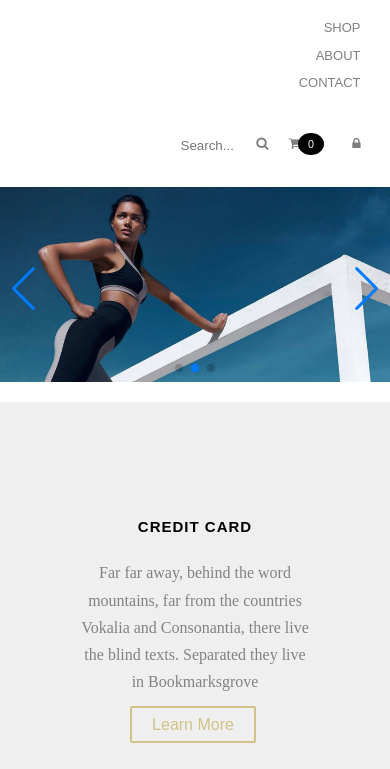
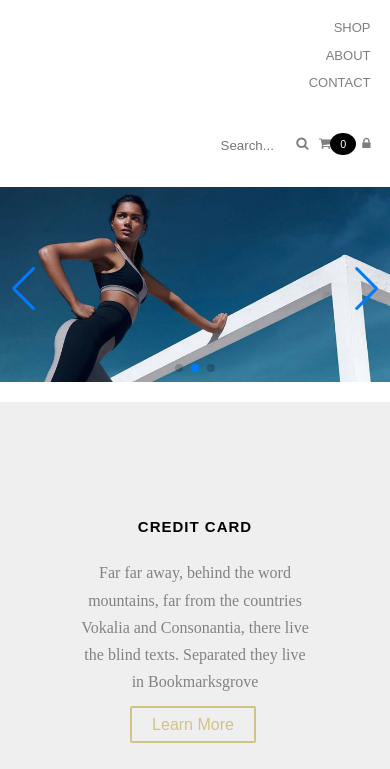
Before and after one commit to IuliaPoltean/scoala-infomala, a plain HTML site: page PROIECT FINAL/index.html in a window 390 px wide. Both pictures are taken after a click on the button 355 px from the left and 43 px from the top of the page. Shown: the part 75-844 px from the top of the page. Drawn offline with nearby package versions, Linux system fonts and the light colour scheme; no server answers.

Commit message:
Final Project - Shopping Sportswear

```diff
--- a/PROIECT FINAL/resources/css/style.css
+++ b/PROIECT FINAL/resources/css/style.css
@@ -4,10 +4,10 @@
   *
   * ======================================================= */
 
-  /*Loading CSS*/
+/*Loading CSS*/
 .lds-ripple div {
   border-color: #ffffff;
-  background:#ffffff;
+  background: #ffffff;
   background-color: #adadad;
   background-color: rgba(158, 158, 158, 0.7);
 }
@@ -203,6 +203,11 @@ ul {
     border: none;
     float: right;
   }
+
+  .mwNav ul li a {
+    padding: 0px 0px;
+  }
+
 }
 
 /* Hamburger button */
```
